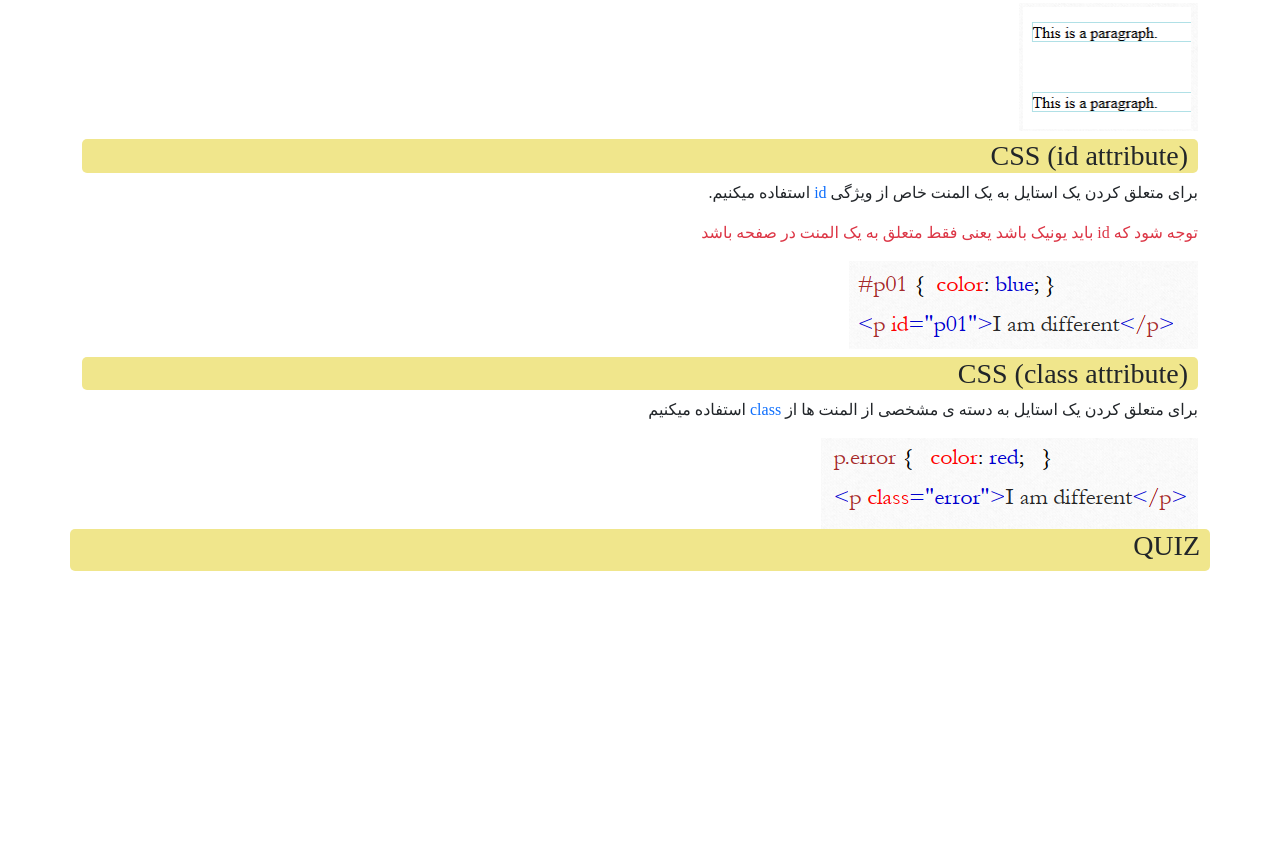
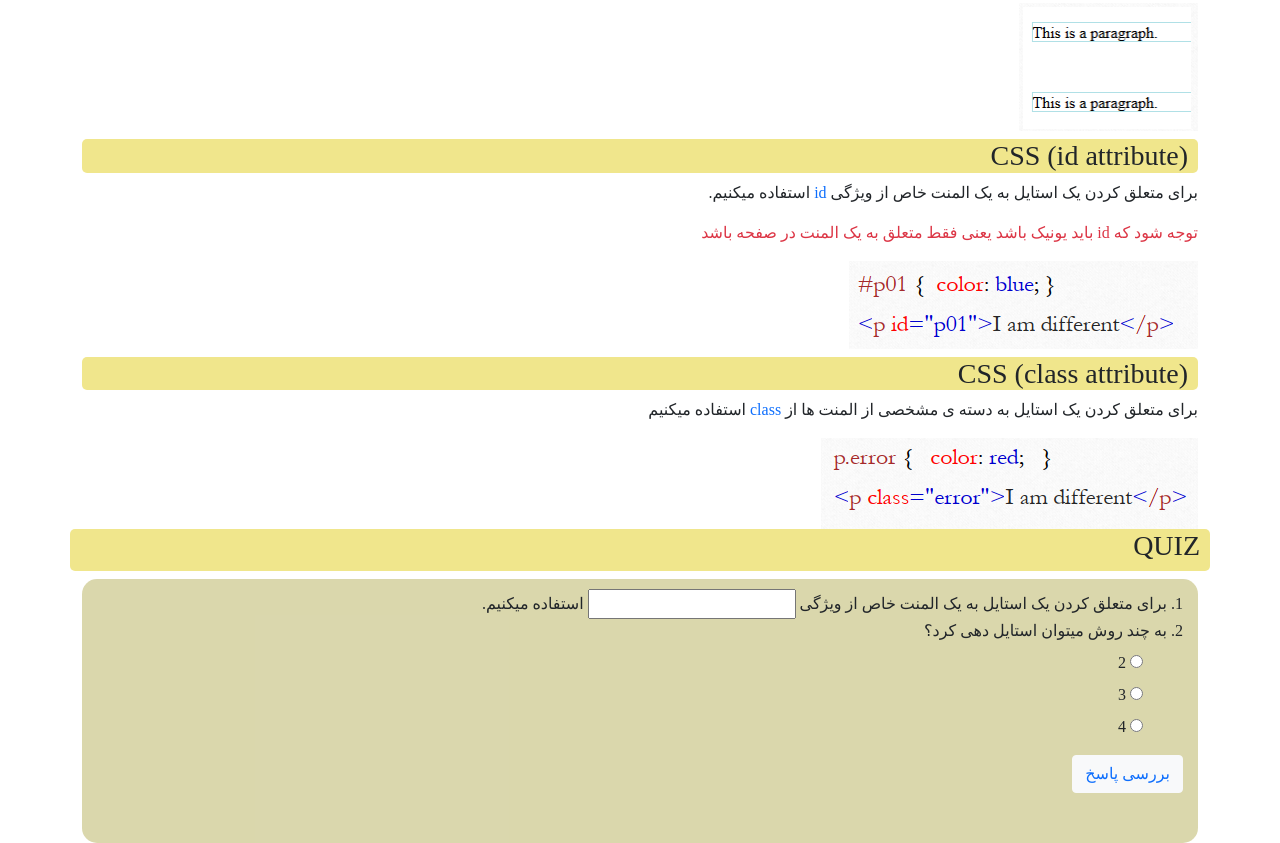
Before and after one commit to milanifard/WepProgramming, a plain HTML site: page 26.html in a window 1280 px wide. Shown: the part 910-1753 px from the top of the page. Before the commit the page ends 1481 px from the top, so only its background shows below. Drawn offline with Linux system fonts and the light colour scheme; a web font is replaced by a local one.

Commit message:
Quiz done

```diff
--- a/26.html
+++ b/26.html
@@ -13,6 +13,13 @@
             font-family: 'Iranian Sans';
             direction: rtl;
             margin-top: 1vh;
+        }
+        #testForm {
+            background-color: rgba(189, 183, 107, 0.555);
+            border-radius: 15px;
+            padding-top: 10px;
+            padding-right: 15px;
+            padding-bottom: 50px;
         }
 
         .list-item {
@@ -54,6 +61,22 @@
             border-radius: 5px;
         }
     </style>
+    <script languaue="JavaScript">
+        const checkQuize = () => {
+            if (document.getElementById('q1-ans').value === 'id') {
+                document.getElementById('num-1').style.backgroundColor = 'green';
+            }
+            else {
+                document.getElementById('num-1').style.backgroundColor = 'red';
+            }
+            if (document.getElementById('q2-3').checked){
+                document.getElementById('num-2').style.backgroundColor = 'green';
+            }
+            else {
+                document.getElementById('num-2').style.backgroundColor = 'red';
+            }
+        }
+    </script>
 </head>
 
 <body>
@@ -82,7 +105,7 @@
             <div class="d-inline-flex p-2 align-items-center justify-content-between">
                 <img src="./images/picture.jpg" id="pic" class="rounded-circle">
                 &nbsp;
-                <p class="mid small"> امید میلانی فرد</p>
+                <p class="mid small">مائده نادهی</p>
                 &nbsp; &nbsp; &nbsp;
                 <p class="mid small">26/10/2021</p>
                 &nbsp; &nbsp;
@@ -148,46 +171,41 @@
                 <img src="./images/class.png" alt="class" class="img-fluid d-block">
             </div>
         </div>
-        <!-- <div>
-            مطلب چرت و پرت مطلب چرت و پرت مطلب چرت و پرت مطلب چرت و پرت مطلب چرت و پرت مطلب چرت و پرت مطلب چرت و پرت
-            مطلب چرت و پرت مطلب چرت و پرت مطلب چرت و پرت مطلب چرت و پرت مطلب چرت و پرت مطلب چرت و پرت مطلب چرت و پرت
-            مطلب چرت و پرت مطلب چرت و پرت
-            مطلب چرت و پرت
-            مطلب چرت و پرت مطلب چرت و پرت مطلب چرت و پرت مطلب چرت و پرت مطلب چرت و پرت مطلب چرت و پرت
-
-            مطلب چرت و پرت مطلب چرت و پرت مطلب چرت و پرت مطلب چرت و پرت مطلب چرت و پرت مطلب چرت و پرت مطلب چرت و پرت
-            مطلب چرت و پرت مطلب چرت و پرت مطلب چرت و پرت مطلب چرت و پرت مطلب چرت و پرت مطلب چرت و پرت مطلب چرت و پرت
-            مطلب چرت و پرت مطلب چرت و پرت
-            مطلب چرت و پرت
-            مطلب چرت و پرت مطلب چرت و پرت مطلب چرت و پرت مطلب چرت و پرت مطلب چرت و پرت مطلب چرت و پرت
-
-            مطلب چرت و پرت مطلب چرت و پرت مطلب چرت و پرت مطلب چرت و پرت مطلب چرت و پرت مطلب چرت و پرت مطلب چرت و پرت
-            مطلب چرت و پرت مطلب چرت و پرت مطلب چرت و پرت مطلب چرت و پرت مطلب چرت و پرت مطلب چرت و پرت مطلب چرت و پرت
-            مطلب چرت و پرت مطلب چرت و پرت
-            مطلب چرت و پرت
-            مطلب چرت و پرت مطلب چرت و پرت مطلب چرت و پرت مطلب چرت و پرت مطلب چرت و پرت مطلب چرت و پرت
-
-            مطلب چرت و پرت مطلب چرت و پرت مطلب چرت و پرت مطلب چرت و پرت مطلب چرت و پرت مطلب چرت و پرت مطلب چرت و پرت
-            مطلب چرت و پرت مطلب چرت و پرت مطلب چرت و پرت مطلب چرت و پرت مطلب چرت و پرت مطلب چرت و پرت مطلب چرت و پرت
-            مطلب چرت و پرت مطلب چرت و پرت
-            مطلب چرت و پرت
-            مطلب چرت و پرت مطلب چرت و پرت مطلب چرت و پرت مطلب چرت و پرت مطلب چرت و پرت مطلب چرت و پرت
-
-            مطلب چرت و پرت مطلب چرت و پرت مطلب چرت و پرت مطلب چرت و پرت مطلب چرت و پرت مطلب چرت و پرت مطلب چرت و پرت
-            مطلب چرت و پرت مطلب چرت و پرت مطلب چرت و پرت مطلب چرت و پرت مطلب چرت و پرت مطلب چرت و پرت مطلب چرت و پرت
-            مطلب چرت و پرت مطلب چرت و پرت
-            مطلب چرت و پرت
-            مطلب چرت و پرت مطلب چرت و پرت مطلب چرت و پرت مطلب چرت و پرت مطلب چرت و پرت مطلب چرت و پرت
-
-        </div> -->
-        <div class="row quiz">
+        <div class="row">
             <div class="sticky">
                 <h3>QUIZ</h3>
             </div>
             <div class="container">
-                <div class="row" id="Q1"></div>
-                <div class="row" id="Q2"></div>
-                <div class="row" id="Q3"></div>
+                <form id="testForm">
+                    <div class="row">
+                        <div class="col">
+                            <span id="num-1"> 1.</span>
+                            برای متعلق کردن یک استایل به یک المنت خاص از ویژگی
+                            <input type="text" name="q1" id="q1-ans"> استفاده میکنیم.
+                        </div>
+                    </div>
+                    <div class="row">
+                        <div class="col">
+                            <span id="num-2">2.</span>
+                             به چند روش میتوان استایل دهی کرد؟
+                        </div>
+                    </div>
+                    <div class="row">
+                        <div class="col">
+                            <ul>
+                                <div class="li"><input type="radio" name="q2" id="q2-2"> 2 </div>
+                                <div class="li"><input type="radio" name="q2" id="q2-3"> 3 </div>
+                                <div class="li"><input type="radio" name="q2" id="q2-4"> 4 </div>
+                            </ul>
+                        </div>
+                    </div>
+                    <div class="row text-end">
+                        <div class="col">
+                            <input type="button" class="btn btn-light text-primary" value="بررسی پاسخ"
+                                onclick="javascript: checkQuize()">
+                        </div>
+                    </div>
+                </form>
             </div>
         </div>
     </div>
```
